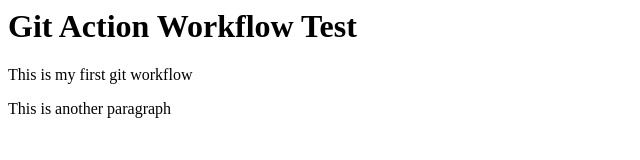
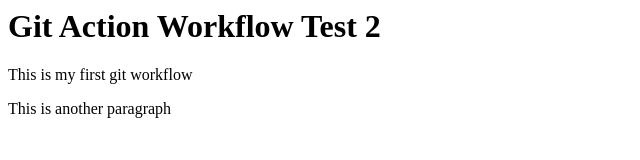
Before and after one commit to zeelz/github-action, a plain HTML site: page index.html in a window 1280 px wide. Shown: the full height of the page, 0-640 px from the left. Drawn offline with Linux system fonts and the light colour scheme.

```diff
--- a/index.html
+++ b/index.html
@@ -1,6 +1,6 @@
 <html>
 	<body>
-		<h1>Git Action Workflow Test</h1>
+		<h1>Git Action Workflow Test 2</h1>
 		<p>This is my first git workflow</p>
 		<p> This is another paragraph</p>
 	</body>
```
